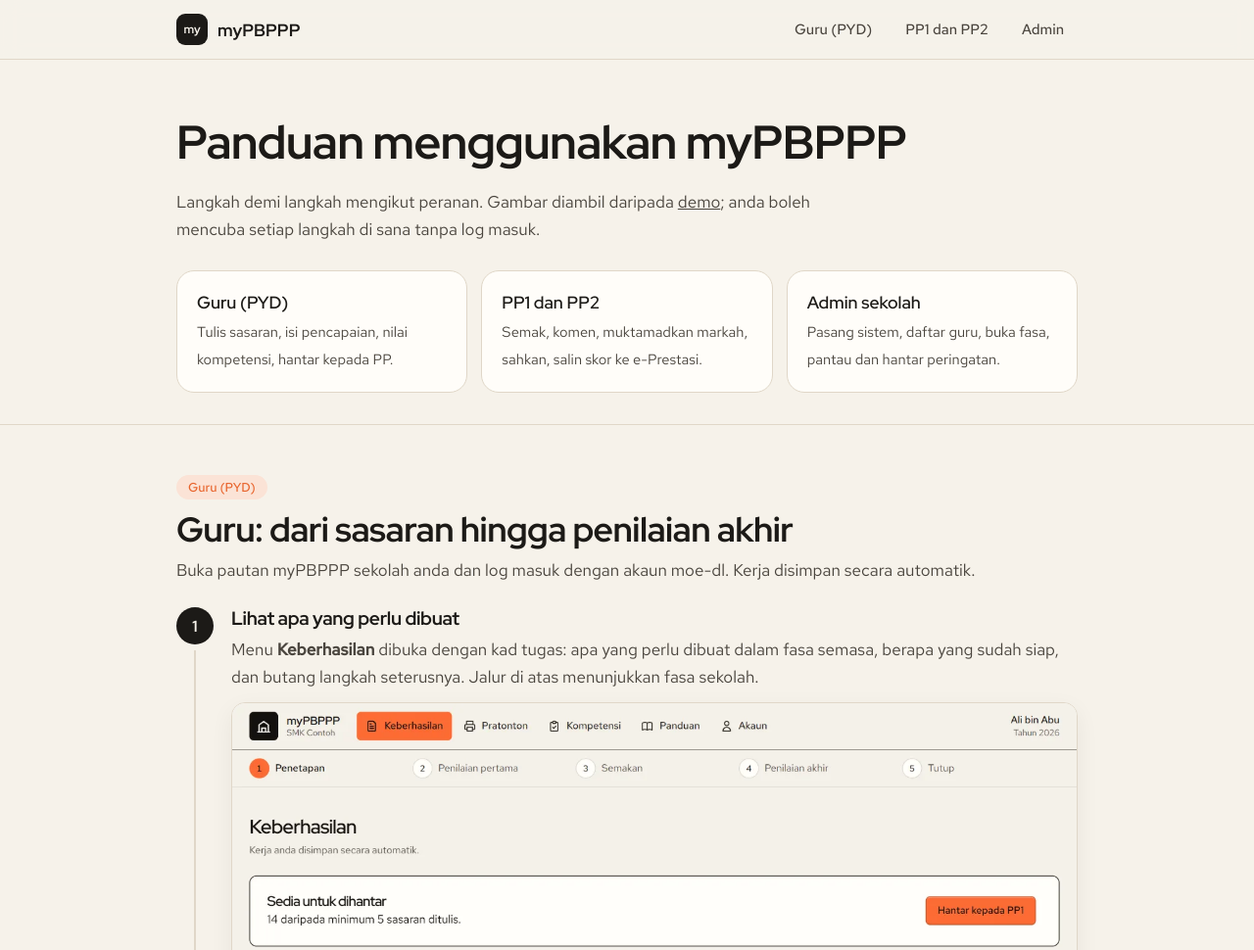
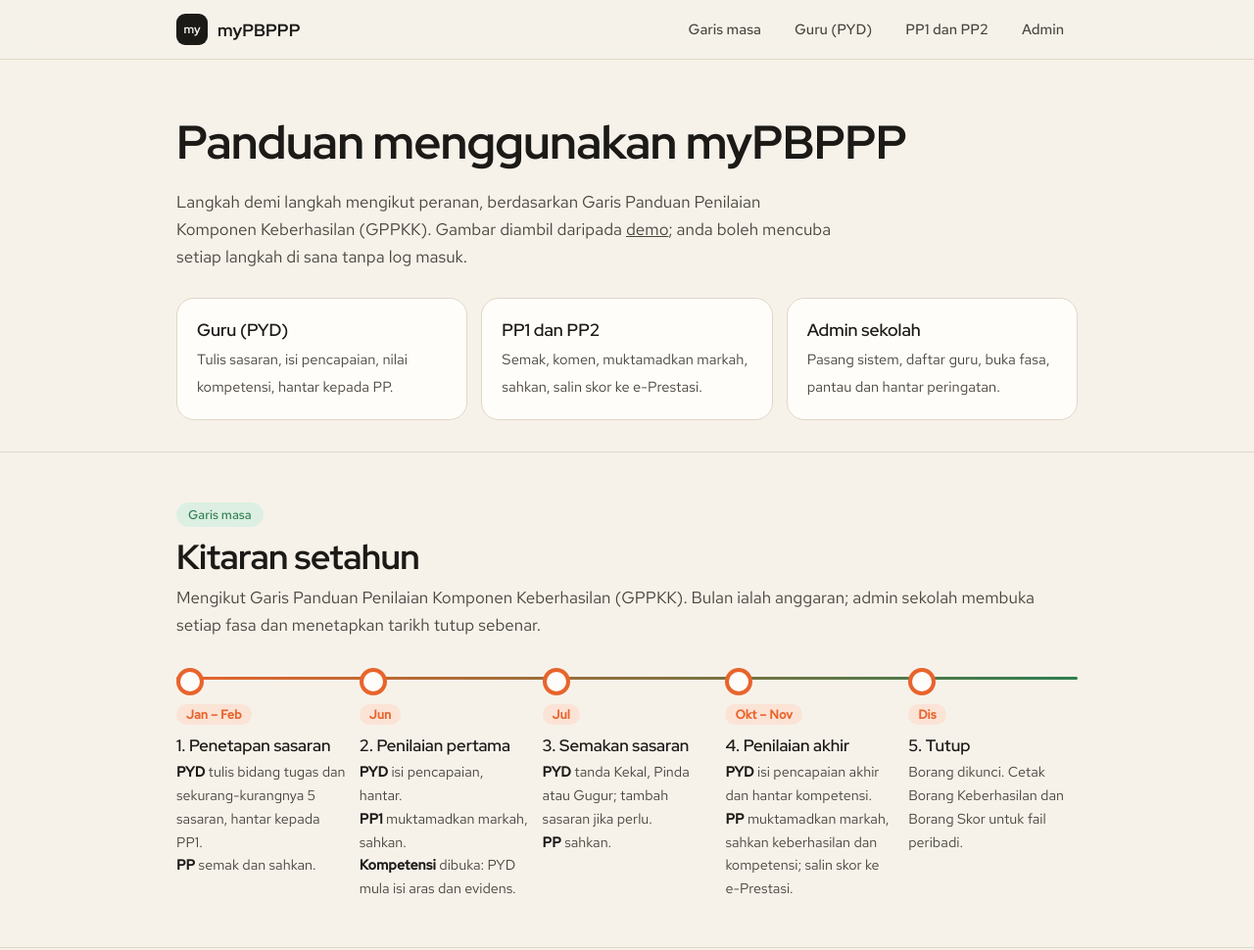
Before and after one commit to cikgujep/mypbppp, a plain HTML site: page panduan.html in a window 1280 px wide. Shown: the top 970 px of the page at 98% size. Drawn offline with Linux system fonts and the light colour scheme; a web font is replaced by a local one.

Commit message:
Garis masa dalam panduan, langkah bayaran warna hangat, GPPKK nama penuh
Co-Authored-By: Claude Opus 5.5 <noreply@anthropic.com>

```diff
--- a/panduan.html
+++ b/panduan.html
@@ -56,6 +56,15 @@ figure img{display:block;width:100%;height:auto}
 figcaption{margin-top:8px;font-size:.85rem;color:var(--redup)}
 .nota{padding:14px 18px;border-radius:14px;background:var(--kertas2);font-size:.95rem}
 kbd,.k{font-family:var(--mono);font-size:.9em;padding:1px 6px;border-radius:6px;background:var(--kertas2);border:1px solid var(--garis)}
+.garis-masa{list-style:none;margin:8px 0 0;padding:0;display:grid;grid-template-columns:repeat(5,1fr);gap:14px;position:relative}
+.garis-masa::before{content:"";position:absolute;left:0;right:0;top:15px;height:3px;border-radius:3px;background:linear-gradient(90deg,var(--aksen),var(--hijau))}
+.garis-masa li{position:relative;padding-top:38px}
+.garis-masa li::before{content:"";position:absolute;top:6px;left:0;width:20px;height:20px;border-radius:50%;background:var(--kad);border:4px solid var(--aksen)}
+.garis-masa .bulan{display:inline-block;padding:2px 10px;border-radius:999px;background:var(--aksen-lembut);color:var(--aksen);font:600 .8rem var(--teks)}
+.garis-masa b{display:block;margin:8px 0 4px;font:600 1.05rem var(--muka)}
+.garis-masa p{margin:0;font-size:.9rem;color:var(--dakwat2)}
+.garis-masa i{font-style:normal;font-weight:600;color:var(--dakwat)}
+@media (max-width:820px){.garis-masa{grid-template-columns:1fr;padding-left:28px}.garis-masa::before{left:8px;right:auto;top:0;bottom:0;width:3px;height:auto;background:linear-gradient(180deg,var(--aksen),var(--hijau))}.garis-masa li{padding-top:0}.garis-masa li::before{left:-28px;top:2px}}
 footer{padding:32px 0;color:var(--redup);font-size:.9rem;border-top:1px solid var(--garis)}
 footer .bekas{display:flex;flex-wrap:wrap;justify-content:space-between;gap:10px}
 .muncul{opacity:0;transform:translateY(18px);transition:opacity .6s ease,transform .6s ease}
@@ -67,14 +76,14 @@ footer .bekas{display:flex;flex-wrap:wrap;justify-content:space-between;gap:10px
 <nav class="nav" aria-label="Navigasi panduan">
  <div class="bekas">
   <a class="jenama" href="./"><i aria-hidden="true">my</i><span>myPBPPP</span></a>
-  <div class="tab"><a href="#pyd">Guru (PYD)</a><a href="#pp">PP1 dan PP2</a><a href="#admin">Admin</a></div>
+  <div class="tab"><a href="#masa">Garis masa</a><a href="#pyd">Guru (PYD)</a><a href="#pp">PP1 dan PP2</a><a href="#admin">Admin</a></div>
  </div>
 </nav>
 
 <header class="kepala">
  <div class="bekas">
   <h1>Panduan menggunakan myPBPPP</h1>
-  <p>Langkah demi langkah mengikut peranan. Gambar diambil daripada <a href="demo.html">demo</a>; anda boleh mencuba setiap langkah di sana tanpa log masuk.</p>
+  <p>Langkah demi langkah mengikut peranan, berdasarkan Garis Panduan Penilaian Komponen Keberhasilan (GPPKK). Gambar diambil daripada <a href="demo.html">demo</a>; anda boleh mencuba setiap langkah di sana tanpa log masuk.</p>
   <div class="peranan">
    <a href="#pyd"><b>Guru (PYD)</b><span>Tulis sasaran, isi pencapaian, nilai kompetensi, hantar kepada PP.</span></a>
    <a href="#pp"><b>PP1 dan PP2</b><span>Semak, komen, muktamadkan markah, sahkan, salin skor ke e-Prestasi.</span></a>
@@ -82,6 +91,21 @@ footer .bekas{display:flex;flex-wrap:wrap;justify-content:space-between;gap:10px
   </div>
  </div>
 </header>
+
+<section id="masa">
+ <div class="bekas">
+  <span class="lencana l-admin">Garis masa</span>
+  <h2>Kitaran setahun</h2>
+  <p class="sub">Mengikut Garis Panduan Penilaian Komponen Keberhasilan (GPPKK). Bulan ialah anggaran; admin sekolah membuka setiap fasa dan menetapkan tarikh tutup sebenar.</p>
+  <ol class="garis-masa">
+   <li class="muncul"><span class="bulan">Jan – Feb</span><b>1. Penetapan sasaran</b><p><i>PYD</i> tulis bidang tugas dan sekurang-kurangnya 5 sasaran, hantar kepada PP1.<br><i>PP</i> semak dan sahkan.</p></li>
+   <li class="muncul"><span class="bulan">Jun</span><b>2. Penilaian pertama</b><p><i>PYD</i> isi pencapaian, hantar.<br><i>PP1</i> muktamadkan markah, sahkan.<br><i>Kompetensi</i> dibuka: PYD mula isi aras dan evidens.</p></li>
+   <li class="muncul"><span class="bulan">Jul</span><b>3. Semakan sasaran</b><p><i>PYD</i> tanda Kekal, Pinda atau Gugur; tambah sasaran jika perlu.<br><i>PP</i> sahkan.</p></li>
+   <li class="muncul"><span class="bulan">Okt – Nov</span><b>4. Penilaian akhir</b><p><i>PYD</i> isi pencapaian akhir dan hantar kompetensi.<br><i>PP</i> muktamadkan markah, sahkan keberhasilan dan kompetensi; salin skor ke e-Prestasi.</p></li>
+   <li class="muncul"><span class="bulan">Dis</span><b>5. Tutup</b><p>Borang dikunci. Cetak Borang Keberhasilan dan Borang Skor untuk fail peribadi.</p></li>
+  </ol>
+ </div>
+</section>
 
 <section id="pyd">
  <div class="bekas">
@@ -216,7 +240,7 @@ footer .bekas{display:flex;flex-wrap:wrap;justify-content:space-between;gap:10px
   if (!('IntersectionObserver' in window)) { [].forEach.call(el, function (e) { e.classList.add('nampak'); }); return; }
   var io = new IntersectionObserver(function (s) { s.forEach(function (x) { if (x.isIntersecting) { x.target.classList.add('nampak'); io.unobserve(x.target); } }); }, { rootMargin: '0px 0px -8% 0px' });
   [].forEach.call(el, function (e) { io.observe(e); });
-  var tab = document.querySelectorAll('.tab a'), sek = ['pyd', 'pp', 'admin'].map(function (i) { return document.getElementById(i); });
+  var tab = document.querySelectorAll('.tab a'), sek = ['masa', 'pyd', 'pp', 'admin'].map(function (i) { return document.getElementById(i); });
   addEventListener('scroll', function () {
     var aktif = sek.filter(function (s) { return s.getBoundingClientRect().top < 120; }).pop();
     [].forEach.call(tab, function (a) { if (aktif && a.getAttribute('href') === '#' + aktif.id) a.setAttribute('aria-current', 'true'); else a.removeAttribute('aria-current'); });
```
Also changed, not shown: index.html (+11 -11 lines).
